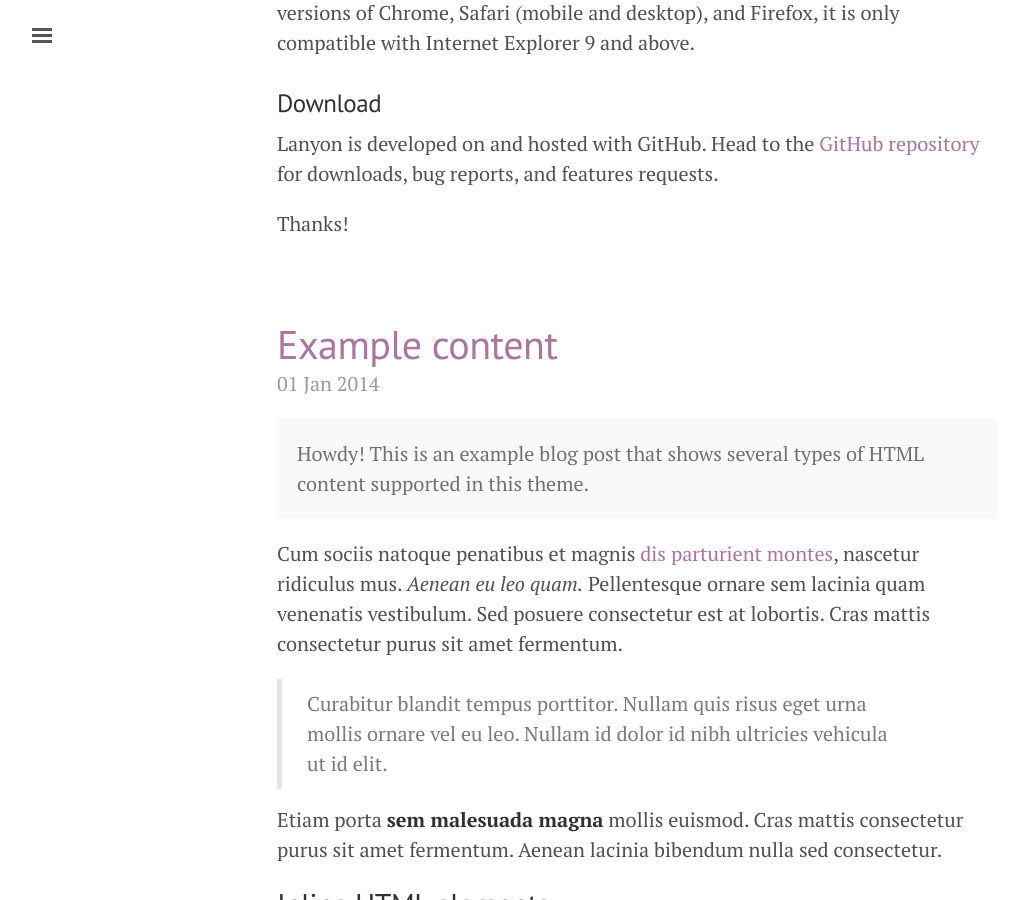
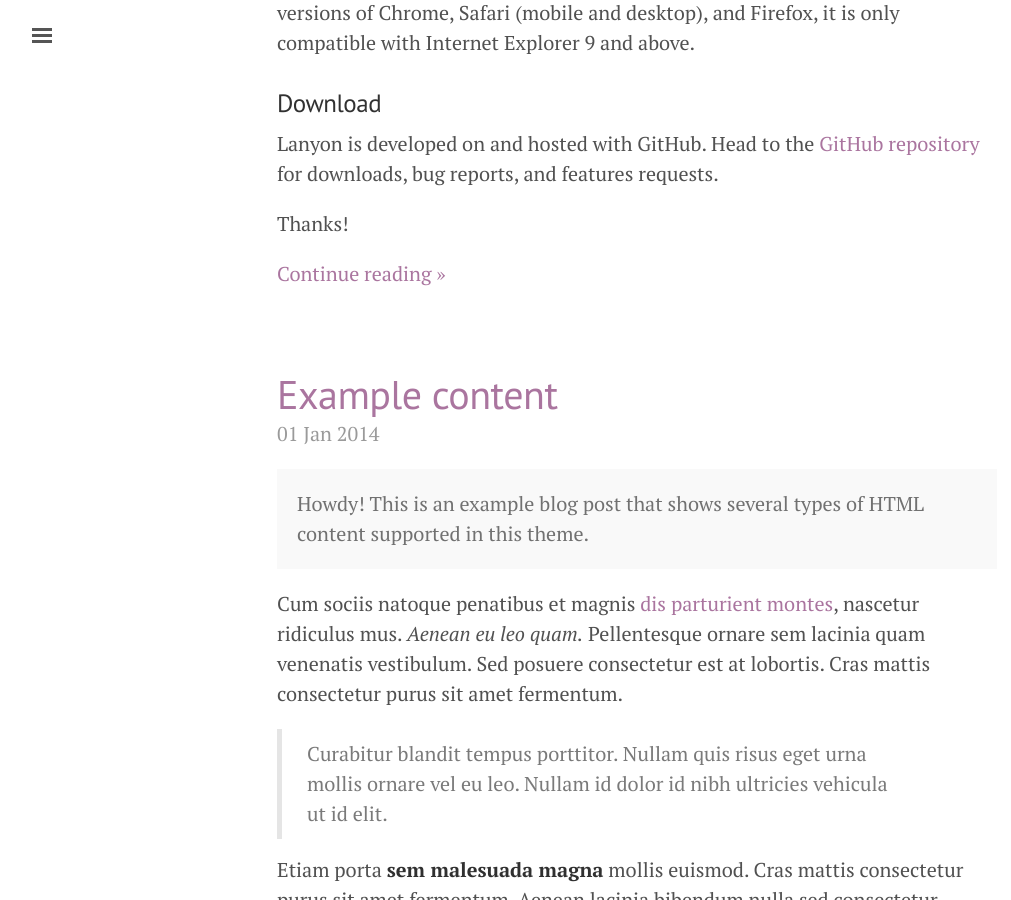
Before and after one commit to talitasara/talitasara.github.io, a Jekyll site: the page built from index.html, in a window 1280 px wide and 900 px high, scrolled down 1168 px. Shown: the whole window, without its empty margins (3-1014 px from the left). Built offline with Jekyll 4.4.1, drawn with Linux system fonts in a browser that asks for light colours; the list of posts is cut into pages by our own code; some of the changed text lies outside the part shown.

Commit message:
show post excerpts

```diff
--- a/_config.yml
+++ b/_config.yml
@@ -11,6 +11,7 @@ baseurl:             ''
 paginate:            5
 paginate_path:       "page:num"
 gems:                [jekyll-paginate]
+excerpt_separator:   "<!--more-->"
 
 # About/contact
 author:
--- a/index.html
+++ b/index.html
@@ -14,7 +14,8 @@ title: Home
 
     <span class="post-date">{{ post.date | date_to_string }}</span>
 
-    {{ post.content }}
+    {{ post.excerpt }}
+      <a href="{{ post.url }}">Continue reading &raquo;</a>
   </div>
   {% endfor %}
 </div>
```
